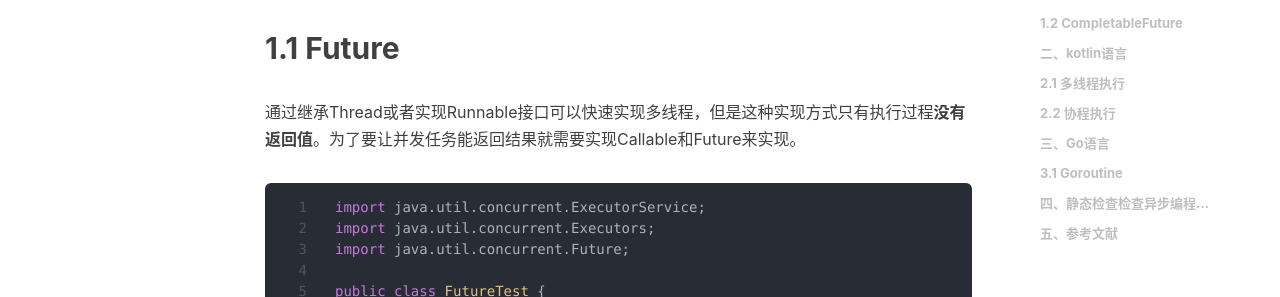
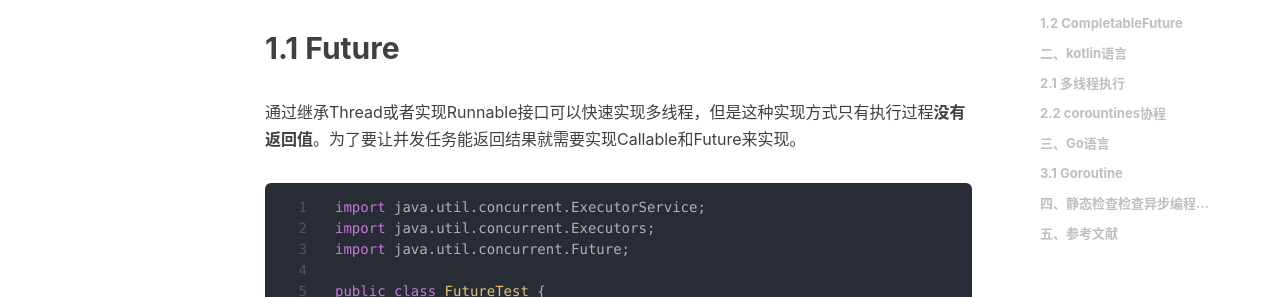
Before and after one commit to shihai1991/shihai1991.github.io, a Jekyll site: the page built from _posts/2021-12-24-java异步编程的静态检查.md, in a window 1280 px wide and 900 px high, scrolled down 454 px. Shown: the part 155-452 px from the top of the window. Built offline with Jekyll 4.4.1, drawn with Linux system fonts in a browser that asks for light colours; nearby versions of some CDN libraries; comment, search, counter and statistics services are not loaded; some of the changed text lies outside the part shown.

Commit message:
Update 2021-12-24-java异步编程的静态检查.md

````diff
--- a/_posts/2021-12-24-java异步编程的静态检查.md
+++ b/_posts/2021-12-24-java异步编程的静态检查.md
@@ -86,7 +86,7 @@ main()
 启动线程...: Thread-2
 结束线程 ...: Thread-2
 ```
-## 2.2 协程执行
+## 2.2 corountines协程
 kotlin执行`corountines`需要安装额外的三方包，但由于kotlin的脚本执行形式没有太好的三方包依赖管理工具，建议安装[kscript](https://github.com/kscripting/kscript)工具来执行kotlin测试脚本。
 ```
 #!/usr/bin/env kscript
````
